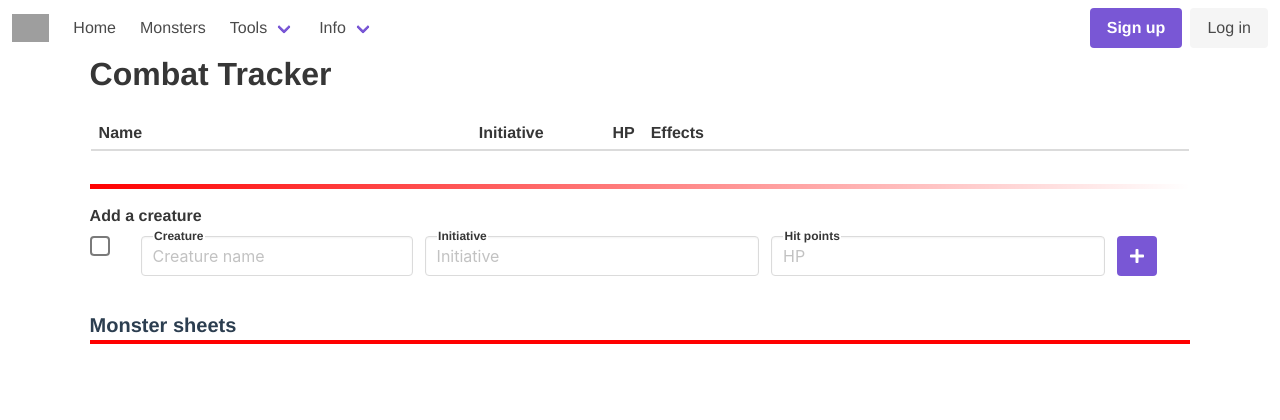
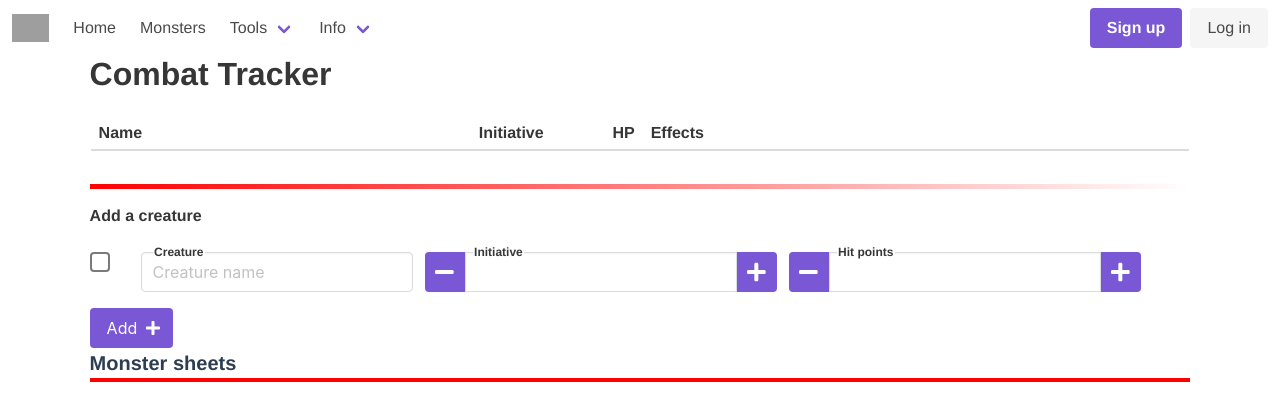
Before and after one commit to tonesija/dnd-dm-hub, a Vue app in the folder client/: page /combat-tracker in a window 1280 px wide. Shown: the top 420 px of the page. Built offline with nearby package versions, Linux system fonts and the light colour scheme; grey boxes are pictures that could not be loaded.

Commit message:
monster view - fixed ability scores being NaN due to created hook called before having the prop values

```diff
--- a/client/src/views/CombatTracker.vue
+++ b/client/src/views/CombatTracker.vue
@@ -29,28 +29,32 @@
 
     <div class="separator"></div>
 
-    <b-field grouped label="Add a creature">
-        <b-field>
+    <b-field grouped group-multiline label="Add a creature">
+        <b-field class="margin-top">
             <b-checkbox v-model="isPlayer"></b-checkbox>
         </b-field>
-        <b-field label="Creature" label-position="on-border">
+        <b-field class="margin-top" label="Creature" label-position="on-border">
             <b-autocomplete
             placeholder="Creature name"
             v-model="newName"
             :loading="isFetching"
             @typing="getAsyncData"
             @select="onAutocompleteSelect"
-            :data="autocompleteNames">
+            :data="autocompleteNames"
+            expanded>
           </b-autocomplete>
         </b-field>
-        <b-field label="Initiative" label-position="on-border" expanded>
-            <b-input maxlength="2" placeholder="Initiative" v-model="newInitiative"></b-input>
+        <b-field class="margin-top" label="Initiative" label-position="on-border">
+            <b-numberinput controls-position="compact"
+            v-model="newInitiative"></b-numberinput>
         </b-field>
-        <b-field label="Hit points" label-position="on-border" expanded>
-            <b-input maxlength="2" placeholder="HP" v-model="newHP"></b-input>
+        <b-field class="margin-top" label="Hit points" label-position="on-border">
+            <b-numberinput controls-position="compact"
+            v-model="newHP"></b-numberinput>
         </b-field>
-        <b-field expanded>
-            <b-button type="is-primary" @click="addCreature" icon-left="plus"></b-button>
+
+        <b-field class="margin-top" expanded>
+            <b-button type="is-primary" @click="addCreature" icon-right="plus">Add</b-button>
         </b-field>
     </b-field>
 
@@ -216,4 +220,7 @@ export default {
   .tab-header {
     padding: 0px;
   }
+  .margin-top {
+    margin-top: 1em;
+  }
 </style>
--- a/client/src/views/MonsterView.vue
+++ b/client/src/views/MonsterView.vue
@@ -1,6 +1,8 @@
 <template>
   <div class="view">
-    <MonsterInfo v-if="mon" :monster="mon"></MonsterInfo>
+    <div v-if="mon">
+      <MonsterInfo :monster="mon"></MonsterInfo>
+    </div>
   </div>
 </template>
 
@@ -13,7 +15,7 @@ export default {
 
   data() {
     return {
-      mon: {}
+      mon: null
     }
   },
 
--- a/client/src/views/Monsters.vue
+++ b/client/src/views/Monsters.vue
@@ -31,8 +31,7 @@
           #searchable="props">
           <b-input
               v-model="props.filters['name']"
-              placeholder="Search..."
-              size="is-small" />
+              placeholder="Search..."/>
       </template>
       <template v-slot="props">
           {{ props.row['name'] }}
```
